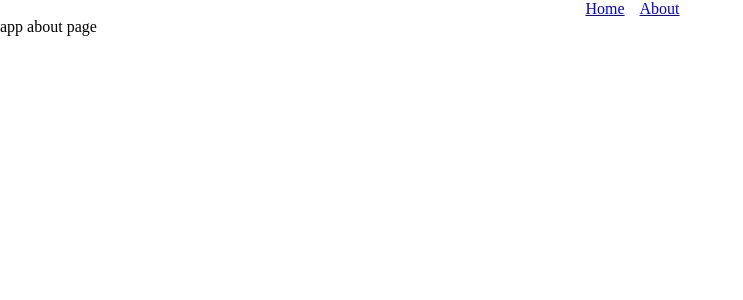
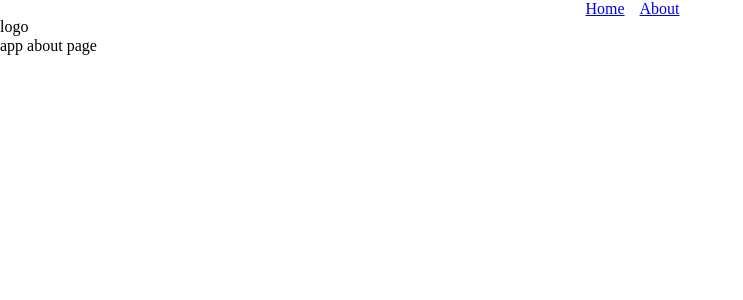
Before and after one commit to shiningyao/blog-yao, an Angular app: page /about in a window 1280 px wide. Shown: the top 300 px of the page, without its empty margins (0-743 px from the left). Built offline with nearby package versions, Linux system fonts and the light colour scheme.

Commit message:
Add logo component.

```diff
--- a/src/app/app.module.ts
+++ b/src/app/app.module.ts
@@ -6,6 +6,7 @@ import { AppComponent } from './app.component';
 import { TopbarComponent } from './components/topbar/topbar.component';
 import { HomeComponent } from './components/home/home.component';
 import { AboutComponent } from './components/about/about.component';
+import { LogoComponent } from './components/logo/logo.component';
 
 const routes: Routes  = [
   { path: '', component: HomeComponent },
@@ -17,7 +18,8 @@ const routes: Routes  = [
     AppComponent,
     TopbarComponent,
     HomeComponent,
-    AboutComponent
+    AboutComponent,
+    LogoComponent
   ],
   imports: [
     BrowserModule.withServerTransition({ appId: 'serverApp' }),
--- /dev/null
+++ b/src/app/components/logo/logo.component.html
@@ -0,0 +1,3 @@
+<div>
+    logo
+</div>
--- /dev/null
+++ b/src/app/components/logo/logo.component.ts
@@ -0,0 +1,24 @@
+import { Component, OnInit, ElementRef, AfterViewInit, Input } from '@angular/core';
+
+@Component({
+    selector: 'yaoshen-logo',
+    templateUrl: './logo.component.html',
+    styleUrls: ['./logo.component.scss']
+})
+export class LogoComponent implements OnInit, AfterViewInit {
+
+    @Input() width = 100;
+    @Input() height = 200;
+
+    constructor(private elementRef: ElementRef) {
+    }
+
+    ngOnInit(): void {
+        console.log(this.width);
+    }
+
+    ngAfterViewInit(): void {
+        const element: HTMLDivElement = this.elementRef.nativeElement;
+        console.log(element.innerHTML);
+    }
+}
--- a/src/app/components/topbar/topbar.component.html
+++ b/src/app/components/topbar/topbar.component.html
@@ -9,4 +9,5 @@
             </li>
         </ul>
     </div>
+    <yaoshen-logo width="200" height="200"></yaoshen-logo>
 </div>
--- a/src/tslint.json
+++ b/src/tslint.json
@@ -8,7 +8,7 @@
             "camelCase"
         ],
         "component-selector": [
-            true,
+            false,
             "element",
             "app",
             "kebab-case"
```
Also changed, not shown: src/app/components/logo/logo.component.scss (added).
